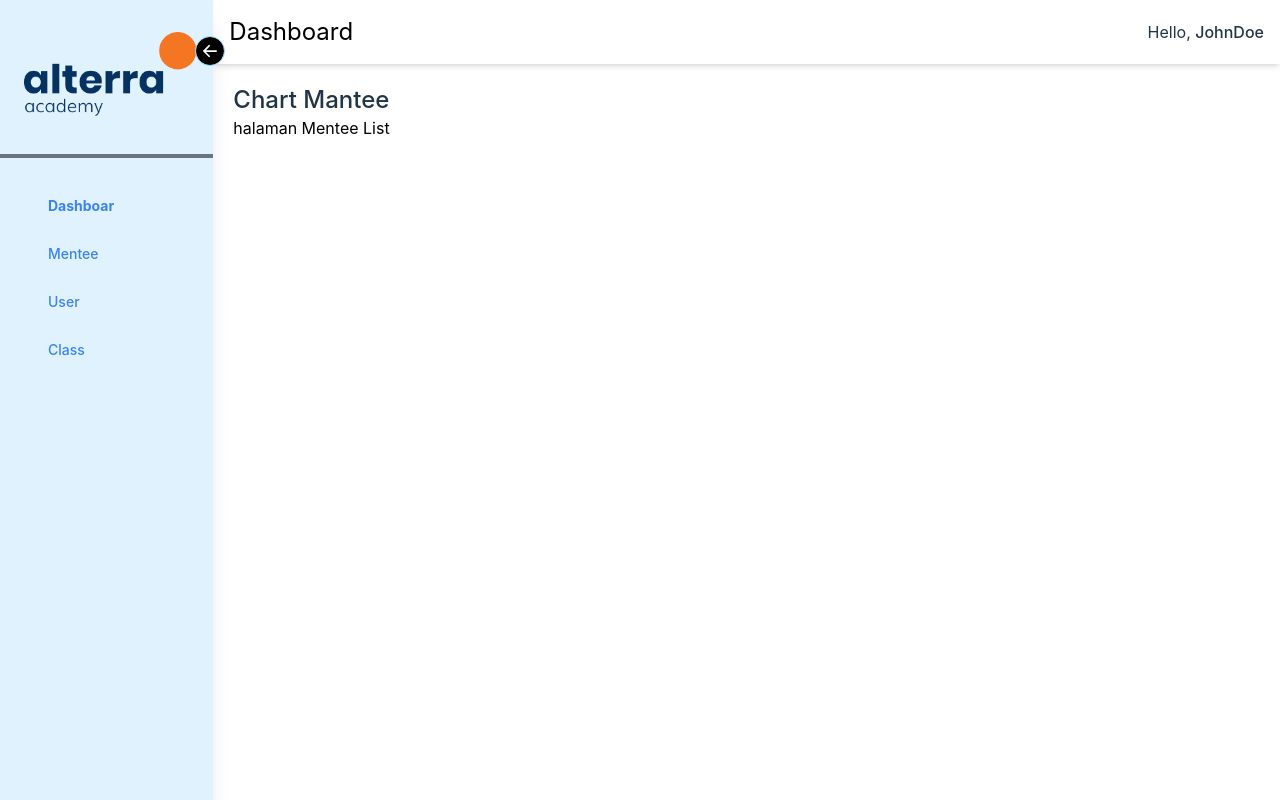
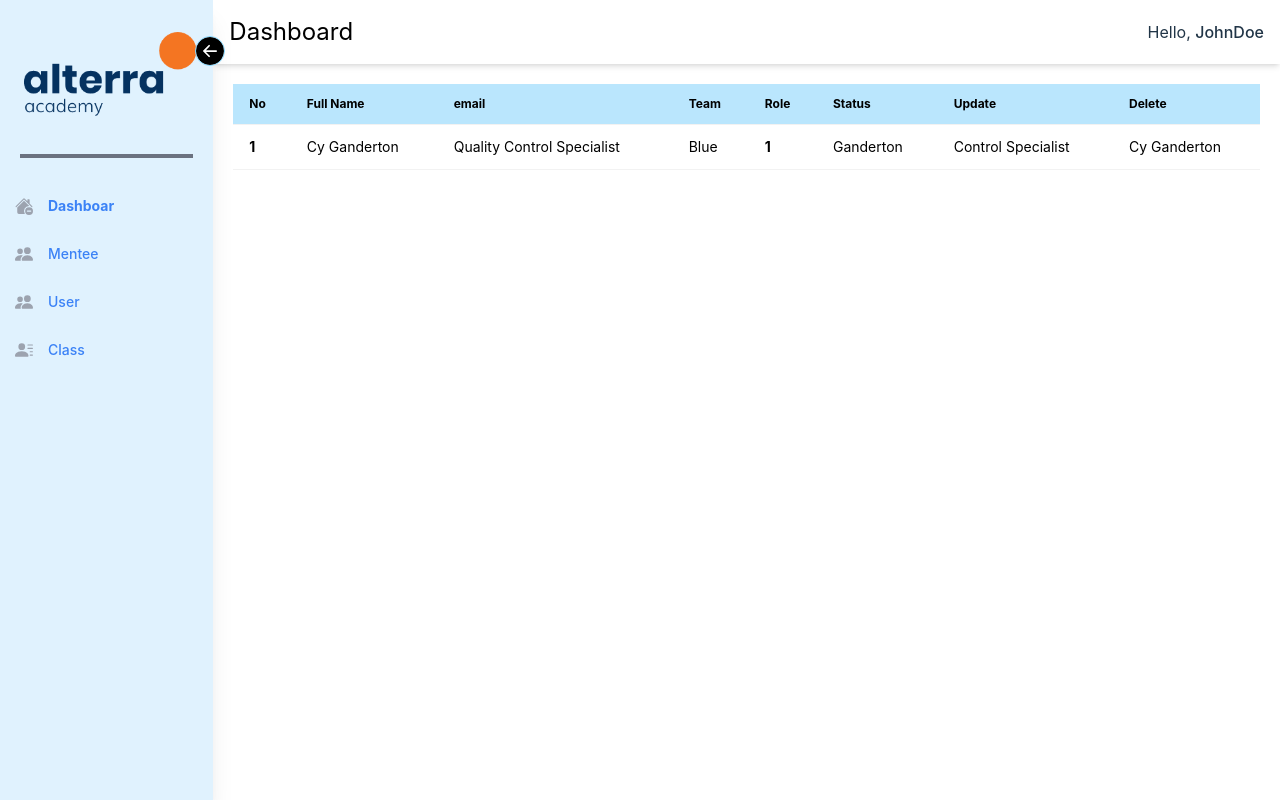
Before and after one commit to group05-immersive-dashboard-project/immersive-FE, a React (Vite) app: page /Mentee in a window 1280 px wide. Built offline with nearby package versions, Linux system fonts and the light colour scheme.

Commit message:
menambah login yang sudah terhubung ke api dan menambah fitur user list

```diff
--- a/src/axios/API.tsx
+++ b/src/axios/API.tsx
@@ -1,4 +1,3 @@
-// File axios.ts
 import axios from "axios";
 
 const instance = axios.create({
@@ -8,12 +7,12 @@ const instance = axios.create({
 interface LoginResponse {}
 
 export default {
-  Login: (username: string, password: string): Promise<LoginResponse> =>
+  Login: (email: string, password: string): Promise<LoginResponse> =>
     instance({
       method: "POST",
       url: "/login",
       data: {
-        username,
+        email,
         password,
       },
     }),
--- a/src/components/MenuSidebar.tsx
+++ b/src/components/MenuSidebar.tsx
@@ -1,7 +1,7 @@
 import React, { FC } from "react";
 import logo from "../assets/logo.png";
 import { Link } from "react-router-dom";
-import { BsFillArrowLeftCircleFill } from "react-icons/bs";
+import { BsFillArrowLeftCircleFill, BsFillHouseDashFill, BsPeopleFill, BsFillPersonLinesFill } from "react-icons/bs";
 interface SidebarProps {
   children?: React.ReactNode;
   title: string;
@@ -17,11 +17,13 @@ const MenuSidebar: FC<SidebarProps> = ({ children, title, name }) => {
           <BsFillArrowLeftCircleFill className="bg-white text-black text-3xl rounded-full absolute -right-3 top-9 border cursor-pointer border-sky-300 " />
         </div>
         <ul className="flex flex-col py-4">
-          <hr className=" mb-6 border-2 border-gray-500" />
+          <hr className=" mb-6 border-2 border-gray-500 mx-5" />
           <li>
             <Link to={"/dashboard"} className="flex flex-row items-center h-12 transform hover:translate-x-2 transition-transform ease-in duration-200 text-blue-500 hover:text-orange-500">
               <span className="inline-flex items-center justify-center h-12 w-12 text-lg text-gray-400">
-                <i className=""></i>
+                <h3>
+                  <BsFillHouseDashFill />
+                </h3>
               </span>
               <span className="text-sm font-bold">Dashboar</span>
             </Link>
@@ -29,7 +31,9 @@ const MenuSidebar: FC<SidebarProps> = ({ children, title, name }) => {
           <li>
             <Link to={"/mentee"} className="flex flex-row items-center h-12 transform hover:translate-x-2 transition-transform ease-in duration-200 text-blue-500 hover:text-orange-500">
               <span className="inline-flex items-center justify-center h-12 w-12 text-lg text-gray-400">
-                <i className=""></i>
+                <h3>
+                  <BsPeopleFill />
+                </h3>
               </span>
               <span className="text-sm font-medium">Mentee</span>
             </Link>
@@ -37,7 +41,9 @@ const MenuSidebar: FC<SidebarProps> = ({ children, title, name }) => {
           <li>
             <Link to={"/user"} className="flex flex-row items-center h-12 transform hover:translate-x-2 transition-transform ease-in duration-200 text-blue-500 hover:text-orange-500">
               <span className="inline-flex items-center justify-center h-12 w-12 text-lg text-gray-400">
-                <i className=""></i>
+                <h3>
+                  <BsPeopleFill />
+                </h3>
               </span>
               <span className="text-sm font-medium">User</span>
             </Link>
@@ -45,7 +51,9 @@ const MenuSidebar: FC<SidebarProps> = ({ children, title, name }) => {
           <li>
             <Link to={"/class"} className="flex flex-row items-center h-12 transform hover:translate-x-2 transition-transform ease-in duration-200 text-blue-500 hover:text-orange-500">
               <span className="inline-flex items-center justify-center h-12 w-12 text-lg text-gray-400">
-                <i className="bx bx-drink"></i>
+                <h3>
+                  <BsFillPersonLinesFill />
+                </h3>
               </span>
               <span className="text-sm font-medium">Class</span>
             </Link>
--- a/src/pages/Login.tsx
+++ b/src/pages/Login.tsx
@@ -10,7 +10,7 @@ import { useFormik } from "formik";
 import * as Yup from "yup";
 
 const schema = Yup.object({
-  username: Yup.string().required("Username required"),
+  email: Yup.string().required("Email required"),
   password: Yup.string().required("Password required"),
 });
 
@@ -20,7 +20,7 @@ const Login: React.FC = () => {
 
   const formik = useFormik({
     initialValues: {
-      username: "",
+      email: "",
       password: "",
     },
     validationSchema: schema,
@@ -31,13 +31,13 @@ const Login: React.FC = () => {
 
   const LoginHandle = async () => {
     const user = {
-      username: formik.values.username,
+      email: formik.values.email,
       password: formik.values.password,
     };
 
-    if (user.username !== "" && user.password !== "") {
+    if (user.email !== "" && user.password !== "") {
       try {
-        const response = await api.Login(user.username, user.password);
+        const response = await api.Login(user.email, user.password);
         console.log(response);
         Swal.fire({
           position: "center",
@@ -52,14 +52,14 @@ const Login: React.FC = () => {
         Swal.fire({
           icon: "error",
           title: "Failed",
-          text: "Pastikan Username & Password Benar !",
+          text: "Pastikan Email & Password Benar !",
         });
       }
     } else {
       Swal.fire({
         icon: "error",
         title: "Failed",
-        text: "Check your username or password again!",
+        text: "Check your email or password again!",
       });
     }
   };
@@ -77,14 +77,14 @@ const Login: React.FC = () => {
         <form className="max-w-[400px] w-full mx-auto rounded-lg bg-teal-300 p-8 px-8">
           <h2 className="text-4xl text-black font-bold text-center">Login</h2>
           <div className="flex flex-col text-black py-2">
-            <label>Username</label>
+            <label>Email</label>
             <input
-              value={formik.values.username}
+              value={formik.values.email}
               onChange={formik.handleChange}
-              className={`shadow appearance-none border rounded w-full py-2 px-3 text-gray-700 bg-gray-200 leading-tight focus:outline-none focus:shadow-outline ${formik.values.username === "" ? "bg-white" : ""}`}
-              id="username"
+              className={`shadow appearance-none border rounded w-full py-2 px-3 text-gray-700 bg-gray-200 leading-tight focus:outline-none focus:shadow-outline ${formik.values.email === "" ? "bg-white" : ""}`}
+              id="email"
               type="text"
-              placeholder="Username"
+              placeholder="Email"
             />{" "}
           </div>
           <div className="flex flex-col text-black py-2">
--- a/src/pages/Mentee.tsx
+++ b/src/pages/Mentee.tsx
@@ -4,9 +4,35 @@ const Mentee = () => {
   return (
     <div>
       <MenuSidebar title="Dashboard" name="JohnDoe">
-        <p className="text-2xl font-medium">Chart Mantee</p>
-        <div className="">
-          <p className="text-black">halaman Mentee List</p>
+        <div className="overflow-x-auto">
+          <table className="table text-black">
+            {/* head */}
+            <thead className="bg-sky-200 text-black">
+              <tr>
+                <th>No</th>
+                <th>Full Name</th>
+                <th>email</th>
+                <th>Team </th>
+                <th>Role</th>
+                <th>Status</th>
+                <th>Update</th>
+                <th>Delete</th>
+              </tr>
+            </thead>
+            <tbody>
+              {/* row 1 */}
+              <tr className="">
+                <th>1</th>
+                <td>Cy Ganderton</td>
+                <td>Quality Control Specialist</td>
+                <td>Blue</td>
+                <th>1</th>
+                <td>Ganderton</td>
+                <td>Control Specialist</td>
+                <td>Cy Ganderton</td>
+              </tr>
+            </tbody>
+          </table>
         </div>
       </MenuSidebar>
     </div>
--- a/src/pages/User.tsx
+++ b/src/pages/User.tsx
@@ -1,12 +1,64 @@
-import React from "react";
+import React, { useEffect, useState } from "react";
+import axios from "axios";
+
 import MenuSidebar from "../components/MenuSidebar";
+
+interface Data {
+  user_id: number;
+  team_id: number;
+  full_name: string;
+  role: string;
+  email: string;
+  status: string;
+}
+
 const User = () => {
+  const [data, setData] = useState<Data[]>([]);
+
+  useEffect(() => {
+    const fetchData = async () => {
+      try {
+        const response = await axios.get<Data[]>("http://13.211.154.163/users");
+        setData(response.data);
+      } catch (error) {
+        console.error(error);
+      }
+    };
+
+    fetchData();
+  }, []);
   return (
     <div>
       <MenuSidebar title="Dashboard" name="JohnDoe">
-        <p className="text-2xl font-medium">Chart Mantee</p>
-        <div className="">
-          <p className="text-black">halaman User</p>
+        <div className="overflow-x-auto">
+          <table className="table text-black">
+            {/* head */}
+            <thead className="bg-sky-200 text-black">
+              <tr>
+                <th>No</th>
+                <th>Full Name</th>
+                <th>email</th>
+                <th>Team </th>
+                <th>Role</th>
+                <th>Status</th>
+                <th>Update</th>
+                <th>Delete</th>
+              </tr>
+            </thead>
+            <tbody>
+              {data.map((item) => (
+                <tr key={item.user_id}>
+                  <td>{item.user_id}</td>
+                  <td>{item.team_id}</td>
+                  <td>{item.full_name}</td>
+                  <td>{item.email}</td>
+                  <td>{item.team_id}</td>
+                  <td>{item.full_name}</td>
+                  <td>{item.status}</td>
+                </tr>
+              ))}
+            </tbody>
+          </table>
         </div>
       </MenuSidebar>
     </div>
```
Also changed, not shown: src/components/table.tsx (added).
